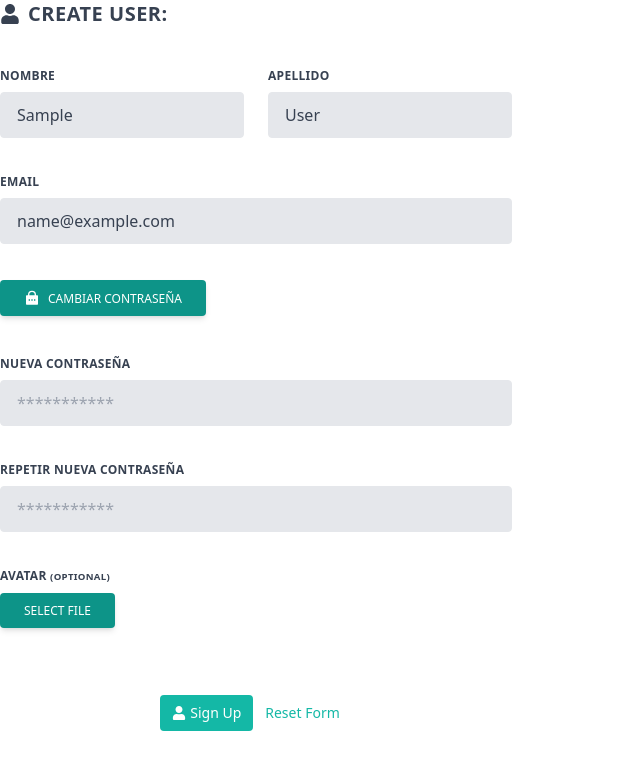
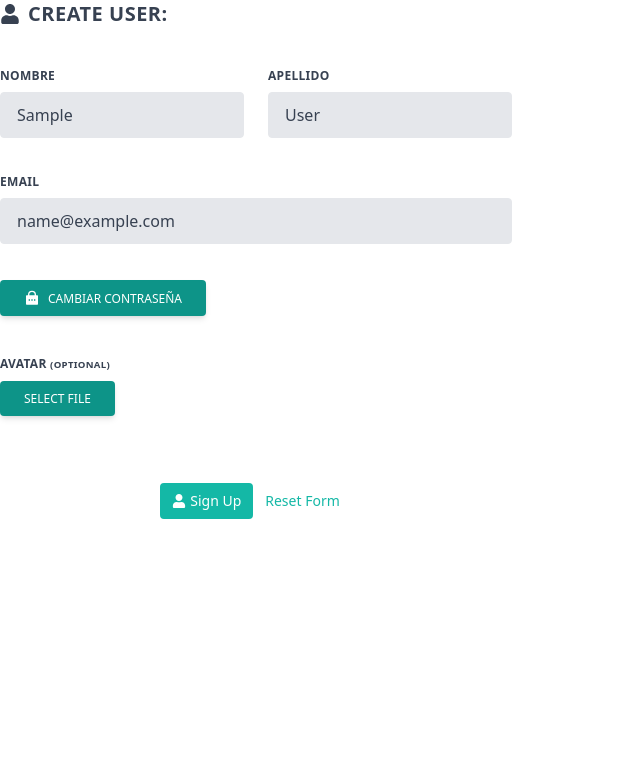
Before and after one commit to siprem10/grupo-03-undefined-FRONTEND, a React (Vite) app: page /create-user in a window 1280 px wide. Shown: the top 770 px of the page, without its empty margins (0-640 px from the left). Built offline with nearby package versions, Linux system fonts and the light colour scheme; sample sign-in values are in the browser's storage.

Commit message:
update user form

```diff
--- a/src/App.jsx
+++ b/src/App.jsx
@@ -22,7 +22,10 @@ function App() {
         <BrowserRouter>
             <Routes>
                 <Route path='/' element={<Landing />} />
-                <Route path='/home' element={isSession ? <Home /> : <Navigate to='/' />} />
+                <Route
+                    path='/home'
+                    element={isSession ? <Home /> : <Navigate to='/' />}
+                />
                 <Route
                     path='/register'
                     element={isSession ? <Navigate to='/home' /> : <Register />}
@@ -82,10 +85,9 @@ function App() {
                     }
                 />
                 <Route
-                    path='/user-info'
+                    path='/profile'
                     element={!isSession ? <Navigate to='/' /> : <Profile />}
                 />
-
             </Routes>
         </BrowserRouter>
     );
--- a/src/Components/Forms/UserForms/UserForm.jsx
+++ b/src/Components/Forms/UserForms/UserForm.jsx
@@ -10,23 +10,20 @@ import {
     PreviewImage,
 } from './FormComponents';
 import { useSelector } from 'react-redux';
-import { HttpService } from '../../../Service/HttpService';
 import { alertErr, alertOkClick } from '../../../Utils/UI';
+import { apiUsers } from './apiUser';
 
 function UserForm({
     title,
     validationSchema,
     buttonTitle,
     modify = false,
-    closeModal,
     closeModalWithoutConfirmation,
 }) {
     const { id, firstName, lastName, email, avatar } = useSelector(
         user => user.auth.userData
     );
-    const [hidePasswordFields, setHidePasswordFields] = useState(false);
-
-    console.log('avatar', avatar);
+    const [hidePasswordFields, setHidePasswordFields] = useState(true);
 
     const formik = useFormik({
         initialValues: {
@@ -48,7 +45,7 @@ function UserForm({
                     email,
                     currentPassword,
                     newPassword,
-                    avatar,
+                    image,
                     repeatPassword,
                 } = userData;
 
@@ -84,15 +81,12 @@ function UserForm({
                     firstName,
                     lastName,
                     email,
-                    image: avatar,
+                    image,
                     currentPassword,
                     newPassword,
                 };
 
-                const httpService = new HttpService();
-                await httpService
-                    .apiPrivate()
-                    .put(`/users/${id}`, filteredData);
+                await apiUsers.put(`/${id}`, filteredData);
 
                 alertOkClick(
                     closeModalWithoutConfirmation,
@@ -101,13 +95,17 @@ function UserForm({
                 );
             } catch (error) {
                 console.log('error', error);
-                alertErr(JSON.parse(error.request.response).error[0].msg);
+                alertErr(error.response.data.error);
             }
         },
     });
 
     return (
-        <form className='w-full max-w-lg' onSubmit={formik.handleSubmit}>
+        <form
+            className='w-full max-w-lg'
+            onSubmit={formik.handleSubmit}
+            encType='multipart/form-data'
+        >
             <div className='flex justify-between'>
                 <h1 className='flex items-center gap-2 uppercase tracking-wide text-xl font-semibold text-gray-700 mb-10'>
                     <FaUser /> {title}
--- /dev/null
+++ b/src/Components/Forms/UserForms/apiUser.js
@@ -0,0 +1,10 @@
+import axios from 'axios';
+import { getToken } from '../../../Utils/Auth';
+
+export const apiUsers = axios.create({
+    baseURL: 'http://localhost:3000/users',
+    headers: {
+        'content-type': 'multipart/form-data',
+        'auth-token': getToken(),
+    },
+});
--- a/src/Pages/Profile.jsx
+++ b/src/Pages/Profile.jsx
@@ -8,14 +8,12 @@ import { confirmationAlert } from '../Utils/Alerts';
 import { useDispatch, useSelector } from 'react-redux';
 import { HttpService } from '../Service/HttpService';
 import { logout } from '../redux/actions/authActions';
+import defaultAvatar from '../assets/user/avatar_default.png';
 
 function Profile() {
     const [modifyProfile, setModifyProfile] = useState(false);
     const userData = useSelector(state => state.auth.userData);
     const dispatch = useDispatch();
-
-    console.log('userData', userData);
-    console.log('HttpService', HttpService);
 
     const openModal = () => setModifyProfile(true);
     const closeModalWithoutConfirmation = () => setModifyProfile(false);
@@ -77,9 +75,8 @@ function Profile() {
                 <div className='flex flex-col gap-5 bg-white text-black rounded-lg p-10 px-32 backdrop-blur-2xl'>
                     {/* Profile Image*/}
                     <img
-                        className='self-center rounded-full shadow-md shadow-black border-4 border-teal-600 border-spacing-x-60'
-                        width={150}
-                        src={userData.avatar}
+                        className='h-36 w-40 rounded-full self-center shadow-md shadow-black border-4 border-teal-600 border-spacing-x-60'
+                        src={userData.avatar || defaultAvatar}
                         alt={userData.firstName}
                     />
                     <h1 className='font-bold text-xl text-center'>
```
